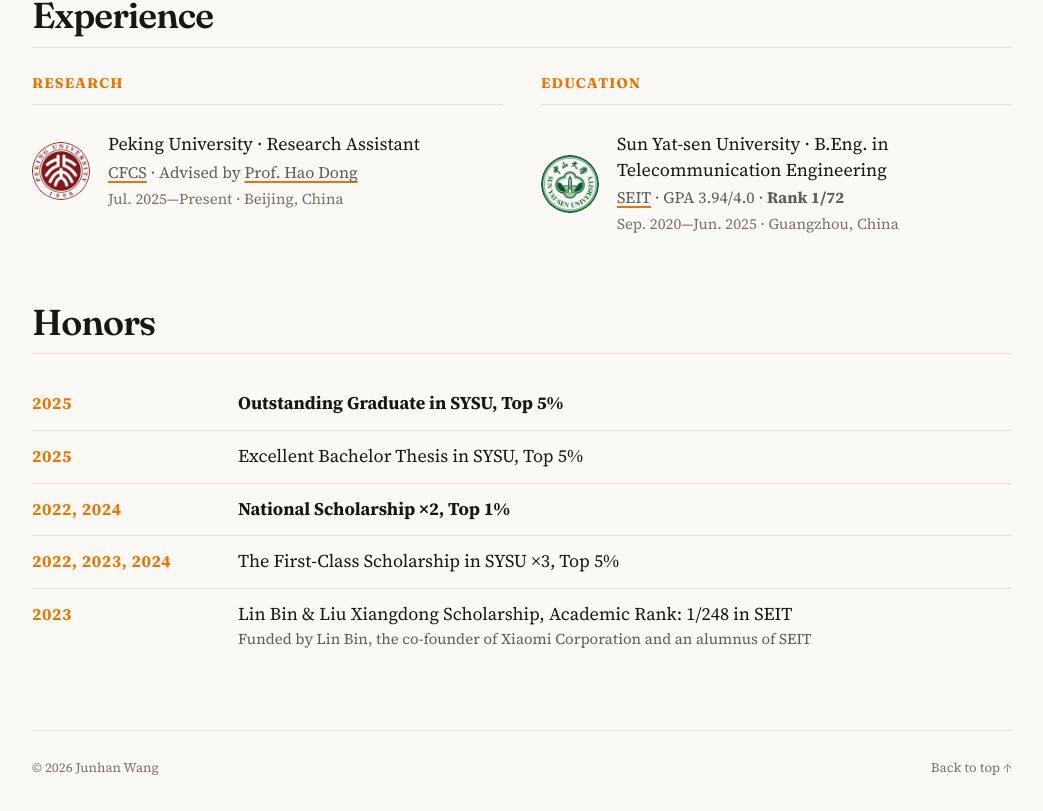
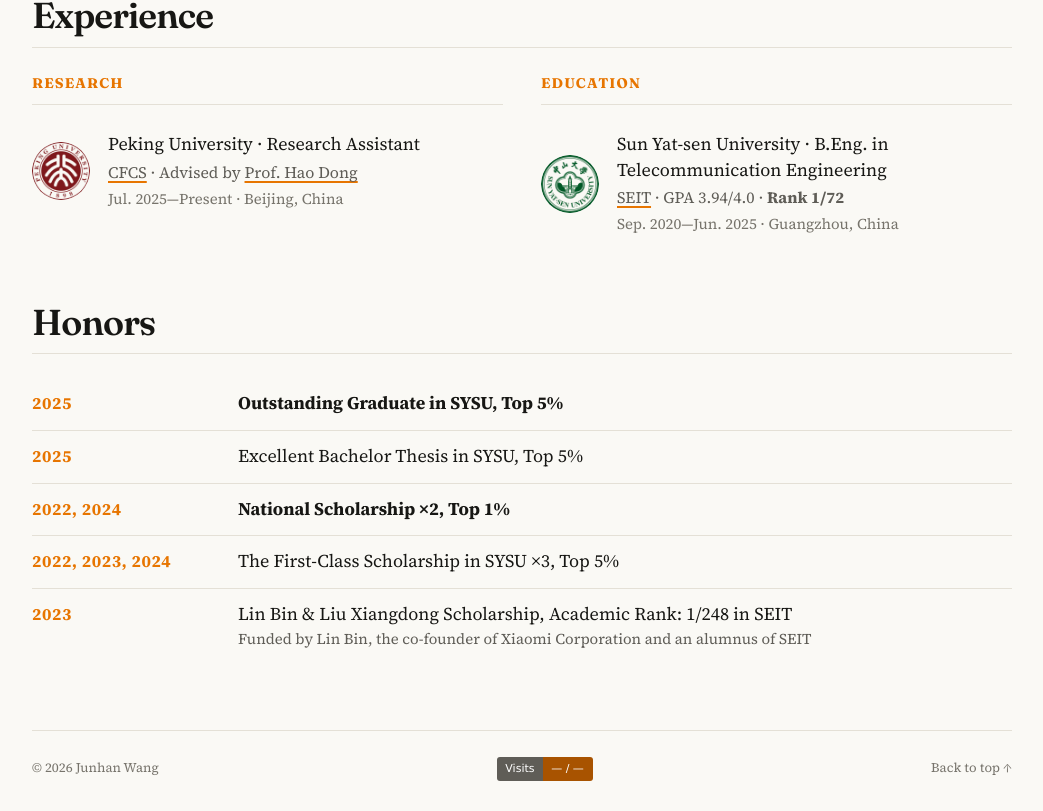
Before and after one commit to Haner-LiveInLove/Haner-LiveInLove.github.io, a Next.js app: page / in a window 1280 px wide. Shown: the part 1615-2426 px from the top of the page, without its empty margins (118-1161 px from the left). Built offline with nearby package versions, Linux system fonts and the light colour scheme.

Commit message:
add visitor statistics badge

```diff
--- a/app/globals.css
+++ b/app/globals.css
@@ -899,8 +899,10 @@ footer {
   width: min(980px, calc(100% - 48px));
   margin: 68px auto 0;
   padding: 26px 0 30px;
-  display: flex;
-  justify-content: space-between;
+  display: grid;
+  grid-template-columns: auto minmax(0, 1fr) auto;
+  align-items: start;
+  gap: 18px;
   color: var(--quiet);
   border-top: 1px solid var(--line);
   font-size: 13px;
@@ -908,6 +910,56 @@ footer {
 
 footer p {
   margin: 0;
+}
+
+.back-to-top {
+  justify-self: end;
+}
+
+.visitor-stats {
+  display: flex;
+  flex-direction: column;
+  align-items: center;
+  gap: 10px;
+  min-width: 0;
+}
+
+.visitor-badge {
+  display: inline-flex;
+  max-width: 100%;
+  align-items: center;
+  text-decoration: none;
+}
+
+.visitor-badge {
+  min-height: 24px;
+}
+
+.visitor-badge img {
+  display: block;
+  width: auto;
+  height: 24px;
+  max-width: 100%;
+  object-fit: contain;
+}
+
+.visitor-badge-placeholder {
+  display: inline-flex;
+  overflow: hidden;
+  border-radius: 3px;
+  color: #fff;
+  font: 11px/24px Verdana, sans-serif;
+}
+
+.visitor-badge-placeholder > span {
+  padding: 0 8px;
+  background: var(--slate);
+}
+
+.visitor-badge-placeholder > span:last-child {
+  min-width: 50px;
+  background: #a85300;
+  text-align: center;
 }
 
 @media (max-width: 840px) {
@@ -1025,6 +1077,13 @@ footer p {
 
   footer {
     margin-top: 56px;
+    grid-template-columns: 1fr auto;
+    align-items: center;
+  }
+
+  .visitor-stats {
+    grid-column: 1 / -1;
+    grid-row: 2;
   }
 }
 
--- a/app/page.tsx
+++ b/app/page.tsx
@@ -2,6 +2,7 @@
 
 import { useEffect, useState } from "react";
 import Image from "next/image";
+import VisitorStats from "./visitor-stats";
 
 type Publication = {
   title: string;
@@ -386,7 +387,8 @@ export default function Home() {
 
       <footer>
         <p>© {new Date().getFullYear()} Junhan Wang</p>
-        <a href="#about">Back to top ↑</a>
+        <VisitorStats />
+        <a className="back-to-top" href="#about">Back to top ↑</a>
       </footer>
     </>
   );
--- /dev/null
+++ b/app/visitor-stats.tsx
@@ -0,0 +1,80 @@
+"use client";
+
+import { useEffect, useState } from "react";
+
+const site = "haner-liveinlove.github.io";
+const badgeQuery = new URLSearchParams({
+  path: site,
+  label: "Visits",
+  labelColor: "#5f5d57",
+  countColor: "#a85300",
+  style: "flat",
+});
+const badgeImage = `https://api.visitorbadge.io/api/combined?${badgeQuery}`;
+const badgeDashboard = `https://visitorbadge.io/status?path=${site}`;
+
+// A public counter ID, never the private management key.
+const flagCounterId = "ionep5cv";
+
+export default function VisitorStats() {
+  const [enabled, setEnabled] = useState(false);
+  const [badgeFailed, setBadgeFailed] = useState(false);
+
+  useEffect(() => {
+    const privacy = navigator as Navigator & { globalPrivacyControl?: boolean };
+    setEnabled(
+      window.location.hostname.toLowerCase() === site &&
+      navigator.doNotTrack !== "1" &&
+      privacy.globalPrivacyControl !== true,
+    );
+  }, []);
+
+  return (
+    <div className="visitor-stats" aria-label="Visitor statistics">
+      <a
+        className="visitor-badge"
+        href={badgeDashboard}
+        target="_blank"
+        rel="noopener noreferrer"
+        aria-label="Visits — today and total; open visitor statistics"
+      >
+        {enabled && !badgeFailed ? (
+          // Direct image requests identify the visitor correctly; do not proxy,
+          // poll, or split this into two counting images for the same page view.
+          // eslint-disable-next-line @next/next/no-img-element
+          <img
+            src={badgeImage}
+            alt="Visits"
+            height={24}
+            loading="eager"
+            decoding="async"
+            referrerPolicy="strict-origin-when-cross-origin"
+            onError={() => setBadgeFailed(true)}
+          />
+        ) : (
+          <span className="visitor-badge-placeholder">
+            <span>Visits</span>
+            <span>{badgeFailed ? "Unavailable" : "— / —"}</span>
+          </span>
+        )}
+      </a>
+
+      {enabled && (
+        // Load once to record the visit, without a visible or focusable widget.
+        // Eager loading is required because this image never enters the viewport.
+        // eslint-disable-next-line @next/next/no-img-element
+        <img
+          src={`https://liveflagcounter.com/c/${flagCounterId}.svg`}
+          alt=""
+          aria-hidden="true"
+          hidden
+          width={1}
+          height={1}
+          loading="eager"
+          decoding="async"
+          referrerPolicy="strict-origin-when-cross-origin"
+        />
+      )}
+    </div>
+  );
+}
```
Also changed, not shown: 1 other file (tests, documents, lock files or other folders).
